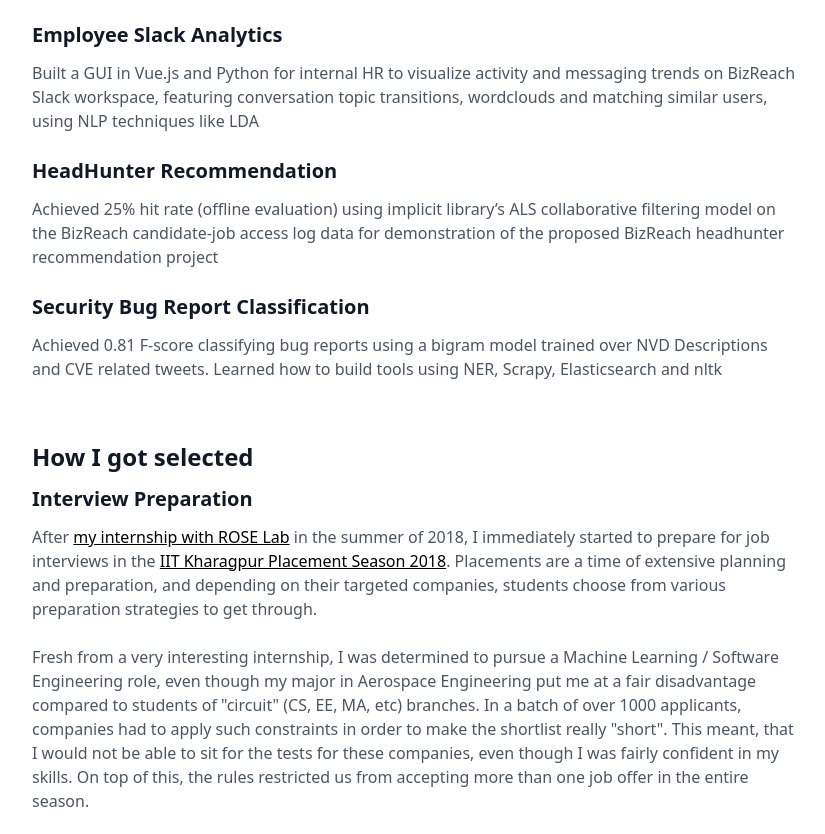
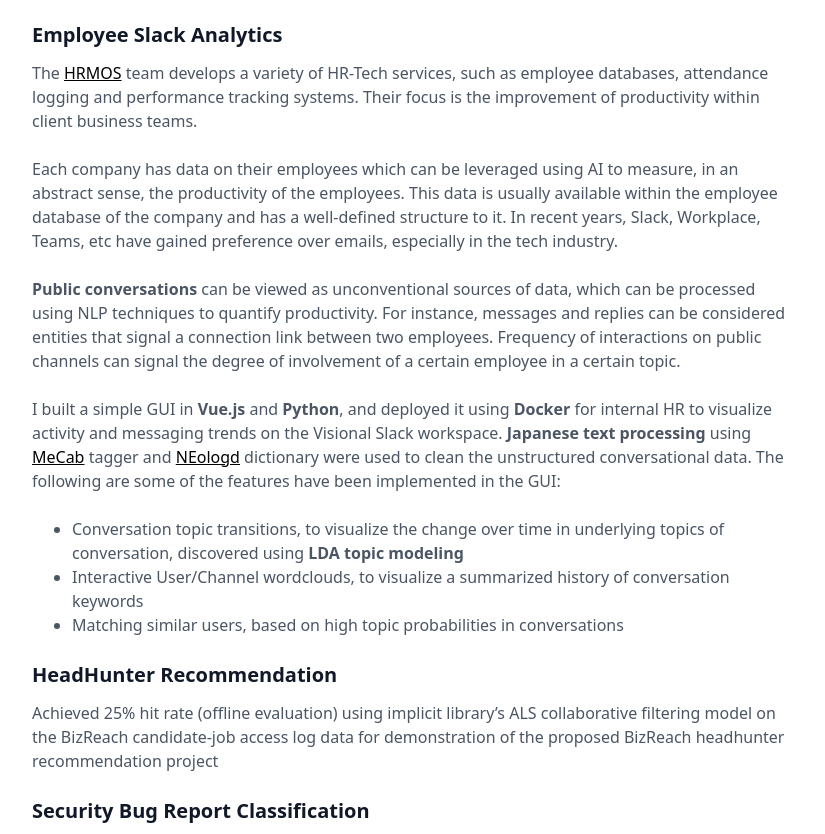
Before and after one commit to kj7kunal/kj7kunal.github.io, a Gatsby site: page /blog/visional/ in a window 1280 px wide. Shown: the part 5022-5856 px from the top of the page, without its empty margins (64-889 px from the left). Built offline with nearby package versions, Linux system fonts and the light colour scheme; Gatsby itself is replaced by a stand-in of ours; some packages are replaced by stand-ins of ours.

Commit message:
added slack info

```diff
--- a/content/blog/visional/index.md
+++ b/content/blog/visional/index.md
@@ -182,8 +182,34 @@
 
 <h3 id="p3">Employee Slack Analytics</h3>
 
-Built a GUI in Vue.js and Python for internal HR to visualize activity and messaging trends on BizReach Slack
-workspace, featuring conversation topic transitions, wordclouds and matching similar users, using NLP techniques like LDA
+The [HRMOS](https://hrmos.co/) team develops a variety of HR-Tech services, such as employee
+databases, attendance logging and performance tracking systems. Their focus is the improvement
+of productivity within client business teams.
+
+Each company has data on their employees which can be leveraged using AI to measure, in an
+abstract sense, the productivity of the employees. This data is usually available within the
+employee database of the company and has a well-defined structure to it. In recent years,
+Slack, Workplace, Teams, etc have gained preference over emails, especially in the tech
+industry.
+
+**Public conversations** can be viewed as unconventional sources of data, which can
+be processed using NLP techniques to quantify productivity. For instance, messages and
+replies can be considered entities that signal a connection link between two employees.
+Frequency of interactions on public channels can signal the degree of involvement of a
+certain employee in a certain topic.
+
+I built a simple GUI in **Vue.js** and **Python**, and deployed it using **Docker** for
+internal HR to visualize activity and messaging trends on the Visional Slack workspace.
+**Japanese text processing** using [MeCab](https://taku910.github.io/mecab/) tagger and
+[NEologd](https://github.com/neologd/mecab-ipadic-neologd#overview) dictionary were used
+to clean the unstructured conversational data. The following are some of the features have
+been implemented in the GUI:
+
+- Conversation topic transitions, to visualize the change over time in underlying topics
+of conversation, discovered using **LDA topic modeling**
+- Interactive User/Channel wordclouds, to visualize a summarized history of conversation
+keywords
+- Matching similar users, based on high topic probabilities in conversations
 
 <h3 id="p4">HeadHunter Recommendation</h3>
 
```
